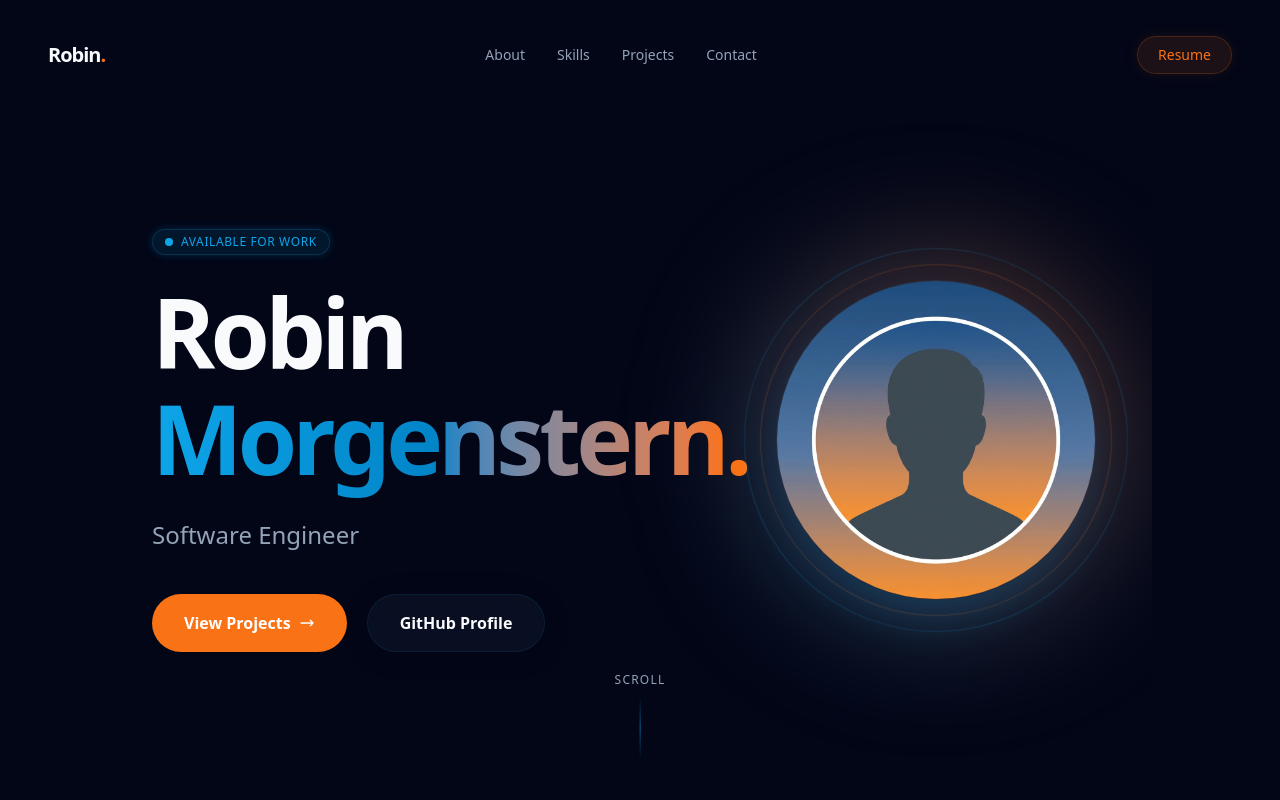
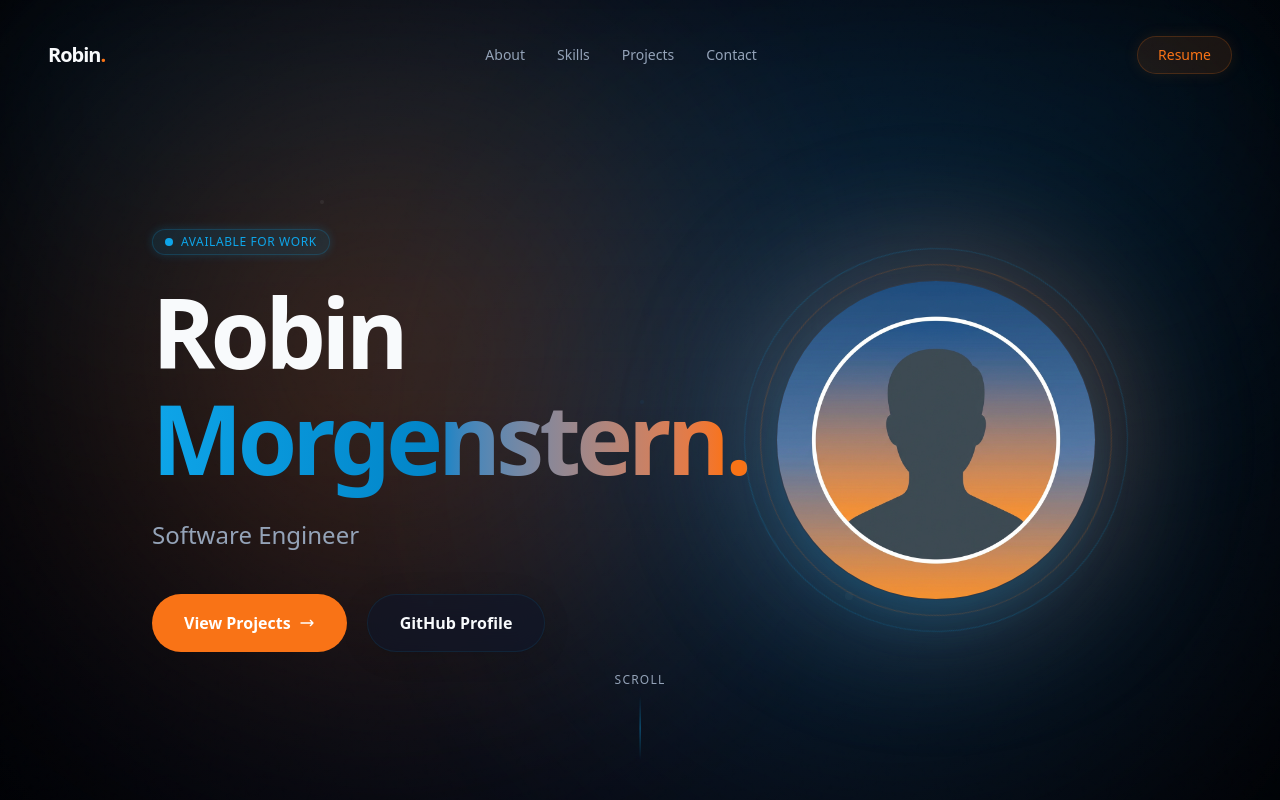
Before and after one commit to Dramiley/PortfolioWebsite, a Next.js app in the folder app/: page / in a window 1280 px wide. Shown: the top 800 px of the page. Built offline with nearby package versions, Linux system fonts and the light colour scheme.

Commit message:
Fast perfekt

```diff
--- a/app/src/app/page.tsx
+++ b/app/src/app/page.tsx
@@ -9,7 +9,7 @@ import { Footer } from "@/components/Footer";
 
 export default function Home() {
   return (
-    <div className="min-h-screen bg-background text-foreground font-sans selection:bg-primary/30 selection:text-white">
+    <div className="min-h-screen text-foreground font-sans selection:bg-primary/30 selection:text-white">
       <Header />
       <main>
         <Hero />
--- a/app/src/components/AmbientBackground.tsx
+++ b/app/src/components/AmbientBackground.tsx
@@ -1,17 +1,32 @@
 'use client';
 
-import { useEffect, useRef } from 'react';
-import { motion, useSpring, useMotionValue } from 'framer-motion';
+import { useEffect, useState } from 'react';
+import { motion, useSpring, useMotionValue, useTransform, useReducedMotion } from 'framer-motion';
 
 export default function AmbientBackground() {
     const mouseX = useMotionValue(0);
     const mouseY = useMotionValue(0);
+    const shouldReduceMotion = useReducedMotion();
 
+    // Smooth spring animation for mouse movement
     const springConfig = { damping: 50, stiffness: 400 };
     const x = useSpring(mouseX, springConfig);
     const y = useSpring(mouseY, springConfig);
 
+    // Parallax transforms for different layers
+    const x1 = useTransform(x, (value) => value * 0.5);
+    const y1 = useTransform(y, (value) => value * 0.5);
+    const x2 = useTransform(x, (value) => value * 0.2);
+    const y2 = useTransform(y, (value) => value * 0.2);
+    const x3 = useTransform(x, (value) => value * 0.8);
+    const y3 = useTransform(y, (value) => value * 0.8);
+
+    const [isMounted, setIsMounted] = useState(false);
+
     useEffect(() => {
+        setIsMounted(true);
+        if (shouldReduceMotion) return;
+
         const handleMouseMove = (e: MouseEvent) => {
             const { clientX, clientY } = e;
             const windowWidth = window.innerWidth;
@@ -21,57 +36,64 @@ export default function AmbientBackground() {
             const xVal = (clientX / windowWidth - 0.5) * 2;
             const yVal = (clientY / windowHeight - 0.5) * 2;
 
-            mouseX.set(xVal * 100); // Move background up to 100px
-            mouseY.set(yVal * 100);
+            // Update motion values (max offset in pixels)
+            mouseX.set(xVal * 50);
+            mouseY.set(yVal * 50);
         };
 
         window.addEventListener('mousemove', handleMouseMove);
         return () => window.removeEventListener('mousemove', handleMouseMove);
-    }, [mouseX, mouseY]);
+    }, [mouseX, mouseY, shouldReduceMotion]);
+
+    if (!isMounted) return null;
 
     return (
-        <div className="fixed inset-0 z-[-1] overflow-hidden bg-[var(--background)]">
-            {/* Primary Glow */}
+        <div className="fixed inset-0 z-[-1] overflow-hidden bg-[#020617]">
+            {/* Layer 1: Deep Base Gradient (Vignette) */}
+            <div className="absolute inset-0 bg-[radial-gradient(circle_at_center,_var(--background-secondary)_0%,_#000000_100%)] opacity-80" />
+
+            {/* Layer 2: Atmospheric Light Beams */}
             <motion.div
-                className="absolute top-[-20%] left-[-10%] w-[60vw] h-[60vw] rounded-full opacity-20 blur-[100px]"
+                className="absolute top-[-20%] left-[-10%] w-[80vw] h-[80vw] rounded-full opacity-[0.25] blur-[100px]"
                 style={{
-                    background: 'radial-gradient(circle, var(--primary) 0%, transparent 70%)',
-                    x,
-                    y,
+                    background: 'radial-gradient(circle, var(--primary) 0%, transparent 60%)',
+                    x: x2,
+                    y: y2,
+                }}
+            />
+            <motion.div
+                className="absolute bottom-[-20%] right-[-10%] w-[80vw] h-[80vw] rounded-full opacity-[0.2] blur-[120px]"
+                style={{
+                    background: 'radial-gradient(circle, var(--neon-blue) 0%, transparent 60%)',
+                    x: x1,
+                    y: y1,
                 }}
             />
 
-            {/* Secondary Glow (Neon Blue) */}
+            {/* Layer 3: Subtle Particles (CSS Box Shadow Trick for Performance) */}
+            {/* We use a static set of particles for performance, animated via transform */}
             <motion.div
-                className="absolute bottom-[-20%] right-[-10%] w-[70vw] h-[70vw] rounded-full opacity-15 blur-[120px]"
+                className="absolute inset-0 opacity-30"
+                style={{ x: x3, y: y3 }}
+            >
+                <div className="absolute top-1/4 left-1/4 w-1 h-1 bg-white rounded-full shadow-[0_0_10px_white] opacity-20" />
+                <div className="absolute top-3/4 left-1/3 w-1.5 h-1.5 bg-neon-blue rounded-full shadow-[0_0_15px_var(--neon-blue)] opacity-20" />
+                <div className="absolute top-1/3 right-1/4 w-1 h-1 bg-primary rounded-full shadow-[0_0_10px_var(--primary)] opacity-20" />
+                <div className="absolute bottom-1/4 right-1/3 w-2 h-2 bg-white rounded-full shadow-[0_0_20px_white] opacity-10" />
+                <div className="absolute top-1/2 left-1/2 w-1 h-1 bg-neon-blue rounded-full shadow-[0_0_8px_var(--neon-blue)] opacity-20" />
+            </motion.div>
+
+            {/* Layer 4: Moving Light Streaks (Aurora effect) */}
+            <motion.div
+                className="absolute top-0 left-0 right-0 h-[500px] opacity-10 blur-[80px]"
                 style={{
-                    background: 'radial-gradient(circle, var(--neon-blue) 0%, transparent 70%)',
-                    x: useSpring(mouseX, { ...springConfig, damping: 60 }), // Slightly different movement for depth
-                    y: useSpring(mouseY, { ...springConfig, damping: 60 }),
+                    background: 'linear-gradient(180deg, var(--neon-blue-dim) 0%, transparent 100%)',
+                    x: x2,
                 }}
             />
 
-            {/* Accent Glow (Center) */}
-            <motion.div
-                className="absolute top-[30%] left-[30%] w-[40vw] h-[40vw] rounded-full opacity-10 blur-[80px]"
-                style={{
-                    background: 'radial-gradient(circle, var(--neon-blue-dim) 0%, transparent 70%)',
-                    x: useSpring(mouseX, { ...springConfig, damping: 40 }), // Faster movement
-                    y: useSpring(mouseY, { ...springConfig, damping: 40 }),
-                }}
-                animate={{
-                    scale: [1, 1.1, 1],
-                    opacity: [0.1, 0.15, 0.1],
-                }}
-                transition={{
-                    duration: 8,
-                    repeat: Infinity,
-                    ease: "easeInOut"
-                }}
-            />
-
-            {/* Noise Overlay for texture */}
-            <div className="absolute inset-0 opacity-[0.03] pointer-events-none bg-noise mix-blend-overlay"></div>
+            {/* Layer 5: Noise Texture */}
+            <div className="absolute inset-0 opacity-[0.04] pointer-events-none bg-noise mix-blend-overlay" />
         </div>
     );
 }
--- a/app/src/components/Hero.tsx
+++ b/app/src/components/Hero.tsx
@@ -27,7 +27,7 @@ export const Hero = () => {
     };
 
     return (
-        <Section className="pt-32 md:pt-48 min-h-screen flex flex-col justify-center relative overflow-hidden">
+        <Section className="pt-32 md:pt-48 min-h-screen flex flex-col justify-center relative">
             <div className="grid grid-cols-1 lg:grid-cols-2 gap-12 items-center relative z-10">
                 <motion.div
                     variants={containerVariants}
```
